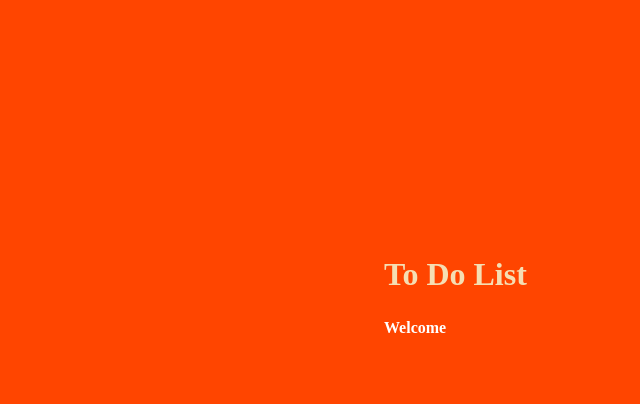
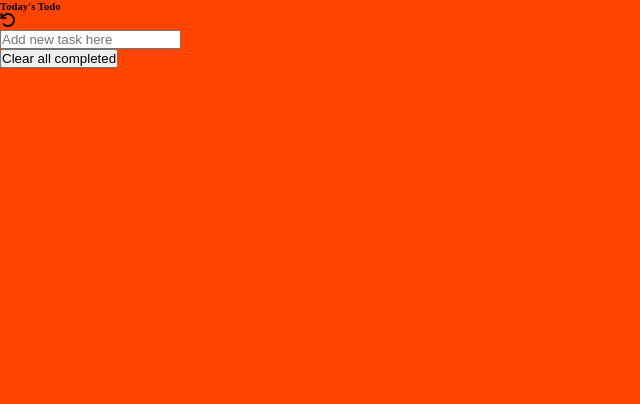
Before and after one commit to ndayishimiyeeric/Minimal-todo-list, a website built with webpack: page src/template.html in a window 1280 px wide. Shown: the whole page, without its empty margins (0-640 px from the left). Built offline with nearby package versions, Linux system fonts and the light colour scheme.

Commit message:
Add Html elements

```diff
--- a/src/template.html
+++ b/src/template.html
@@ -4,10 +4,51 @@
     <meta charset="UTF-8" />
     <meta http-equiv="X-UA-Compatible" content="IE=edge" />
     <meta name="viewport" content="width=device-width, initial-scale=1.0" />
+    <link rel="preconnect" href="https://fonts.googleapis.com" />
+    <link rel="preconnect" href="https://fonts.gstatic.com" crossorigin />
+    <link rel="preconnect" href="https://fonts.googleapis.com" />
+    <link rel="preconnect" href="https://fonts.gstatic.com" crossorigin />
+    <link
+      href="https://fonts.googleapis.com/css2?family=Roboto:wght@100;300;400&display=swap"
+      rel="stylesheet"
+    />
+    <script
+      src="https://kit.fontawesome.com/ce85233928.js"
+      crossorigin="anonymous"
+    ></script>
     <title><%= htmlWebpackPlugin.options.title %></title>
   </head>
   <body>
-    <h1>To Do List</h1>
-    <h4>Welcome</h4>
+    <div class="container">
+      <div class="todo-header">
+        <h6>Today's Todo</h6>
+        <i class="fa-solid fa-arrow-rotate-left"></i>
+      </div>
+      <div class="todo-body">
+        <div class="task-creator">
+          <form class="adding-task" id="add-task">
+            <input
+              type="text"
+              class="new-task"
+              id="input-add-task"
+              placeholder="Add new task here"
+            />
+          </form>
+        </div>
+        <div class="todo-tasks">
+          <!-- <div class="task">
+            <input type="checkbox" id="task-1" />
+            <label for="task-1">the first task</label>
+            <span>&cross;</span>
+          </div>
+          <div class="task">
+            <input type="checkbox" id="task-2" />
+            <label for="task-2">the second task</label>
+            <span>&cross;</span>
+          </div> -->
+        </div>
+        <button class="clear-completed">Clear all completed</button>
+      </div>
+    </div>
   </body>
 </html>
```
